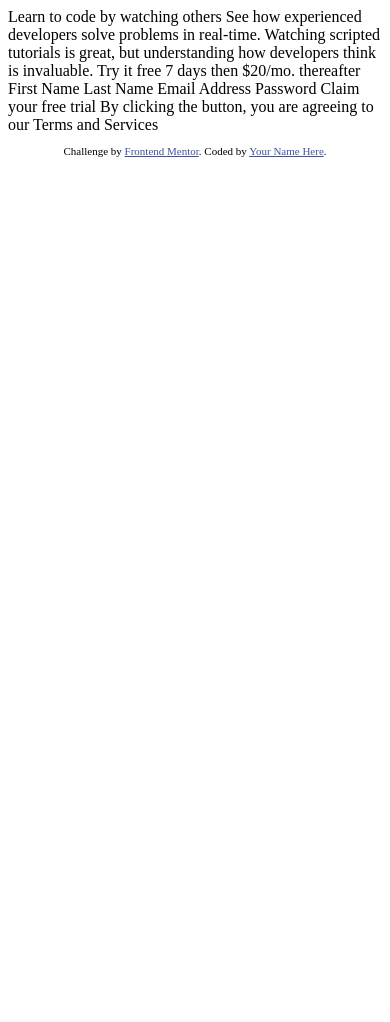
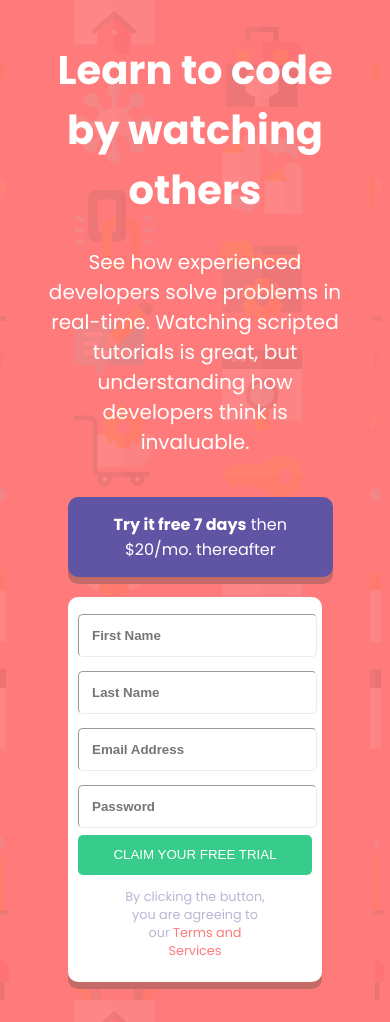
Before and after one commit to Giederius/FrontEndMentorChallenges, a plain HTML site: page 6.intro-component-with-signup-form/index.html in a window 390 px wide. Before the commit the page ends 844 px from the top, so only its background shows below. Drawn offline with Linux system fonts and the light colour scheme.

Commit message:
desktop responsive

```diff
--- a/6.intro-component-with-signup-form/index.html
+++ b/6.intro-component-with-signup-form/index.html
@@ -1,42 +1,77 @@
 <!DOCTYPE html>
 <html lang="en">
   <head>
-  <meta charset="UTF-8">
-  <meta name="viewport" content="width=device-width, initial-scale=1.0"> <!-- displays site properly based on user's device -->
+    <meta charset="UTF-8" />
+    <meta name="viewport" content="width=device-width, initial-scale=1.0" />
+    <!-- displays site properly based on user's device -->
 
-  <link rel="icon" type="image/png" sizes="32x32" href="./images/favicon-32x32.png">
+    <link
+      rel="icon"
+      type="image/png"
+      sizes="32x32"
+      href="./images/favicon-32x32.png"
+    />
 
     <title>Frontend Mentor | Intro component with sign up form</title>
 
     <!-- Feel free to remove these styles or customise in your own stylesheet 👍 -->
-  <style>
-    .attribution { font-size: 11px; text-align: center; }
-    .attribution a { color: hsl(228, 45%, 44%); }
-  </style>
+    <link rel="stylesheet" href="style.css" />
   </head>
   <body>
+    <div class="main-text">
+      <h1>Learn to code by watching others</h1>
+      <p>
+        See how experienced developers solve problems in real-time. Watching
+        scripted tutorials is great, but understanding how developers think is
+        invaluable.
+      </p>
+    </div>
+    <div class="form">
+      <div class="purple">
+        <p>
+          <span> Try it free 7 days</span> then <br />
+          $20/mo. thereafter
+        </p>
+      </div>
+      <div class="form-container">
+        <form action="POST" name="form">
+          <input
+            type="text"
+            name="firstname"
+            placeholder="First Name"
+            required
+          />
+          <input type="text" name="lastname" placeholder="Last Name" />
+          <input
+            id="mail"
+            type="email"
+            name="email"
+            placeholder="Email Address"
+            required
+          />
+          <input
+            type="password"
+            name="password"
+            placeholder="Password"
+            required
+          />
+          <button type="submit" id="submit-btn">Claim your free trial</button>
+        </form>
+        <p id="tc">
+          By clicking the button, you are agreeing to our
+          <span>Terms and Services</span>
+        </p>
+      </div>
+    </div>
+    <!-- <footer>
+      <p class="attribution">
+        Challenge by
+        <a href="https://www.frontendmentor.io?ref=challenge" target="_blank"
+          >Frontend Mentor</a
+        >. Coded by <a href="#">Giedrius Mecius</a>.
+      </p>
+    </footer> -->
 
-  Learn to code by watching others
-
-  See how experienced developers solve problems in real-time. Watching scripted tutorials is great,
-  but understanding how developers think is invaluable.
-
-  Try it free 7 days then $20/mo. thereafter
-
-  First Name
-  Last Name
-  Email Address
-  Password
-
-  Claim your free trial
-
-  By clicking the button, you are agreeing to our Terms and Services
-
-  <footer>
-    <p class="attribution">
-      Challenge by <a href="https://www.frontendmentor.io?ref=challenge" target="_blank">Frontend Mentor</a>.
-      Coded by <a href="#">Your Name Here</a>.
-    </p>
-  </footer>
+    <script src="index.js"></script>
   </body>
 </html>
--- /dev/null
+++ b/6.intro-component-with-signup-form/index.js
@@ -0,0 +1,21 @@
+const email = document.getElementById("mail");
+const fname = document.getElementById("firstname");
+
+console.log(fname.validity.valueMissing);
+
+email.addEventListener("input", function (event) {
+  if (email.validity.typeMismatch) {
+    email.setCustomValidity("Looks like this is not an email");
+  } else {
+    email.setCustomValidity("");
+  }
+});
+
+fname.addEventListener("input", function (event) {
+  if (fname.validity.valueMissing) {
+    fname.setCustomValidity("this field cannot be empty");
+    alert(fname);
+  } else {
+    fname.setCustomValidity("");
+  }
+});
--- /dev/null
+++ b/6.intro-component-with-signup-form/style.css
@@ -0,0 +1,126 @@
+@import url("https://fonts.googleapis.com/css2?family=Poppins:wght@400;500;600;700&display=swap");
+
+body {
+  background-color: hsl(0, 100%, 74%);
+  background-image: url(images/bg-intro-mobile.png);
+  background-repeat: repeat;
+
+  font-family: "Poppins", sans-serif;
+  color: white;
+  text-align: center;
+}
+
+/* main text */
+
+.main-text {
+  margin: 40px;
+}
+
+h1 {
+  font-size: 2.5rem;
+}
+
+.main-text p {
+  font-size: 1.25rem;
+  line-height: 1.5;
+}
+
+/* purple button */
+
+.purple {
+  background-color: hsl(248, 32%, 49%);
+  border-radius: 10px;
+  width: 90%;
+  height: 80px;
+  margin: 20px;
+  box-shadow: 0px 7px rgb(196, 107, 104);
+}
+.purple p {
+  text-align: center;
+  padding: 15px;
+  font-weight: 400;
+}
+
+.purple span {
+  font-weight: 700;
+}
+
+/* form */
+
+.form {
+  margin: 40px;
+}
+
+.form-container {
+  background-color: white;
+  margin: 10px 20px;
+  padding: 10px;
+  border-radius: 10px;
+  box-shadow: 0px 7px rgb(196, 107, 104);
+}
+
+/* input fields*/
+
+input {
+  width: 90%;
+  padding: 13px;
+  margin: 7px 0px;
+  color: hsl(249, 10%, 26%);
+  font-weight: 600;
+  border-radius: 5px;
+  border-color: rgb(236, 236, 236);
+  border-width: 1px;
+}
+
+input:active {
+  outline-color: rgb(196, 107, 104);
+}
+
+input:focus {
+  outline-color: hsl(249, 10%, 26%);
+}
+
+#submit-btn {
+  width: 100%;
+  background-color: hsl(154, 59%, 51%);
+  color: white;
+  border: none;
+  border-radius: 5px;
+  height: 40px;
+  text-transform: uppercase;
+}
+
+#tc {
+  font-size: 0.8rem;
+  color: hsl(246, 25%, 77%);
+  padding: 0px 45px;
+}
+
+#tc span {
+  color: hsl(0, 100%, 74%);
+}
+
+/* attribution */
+.attribution {
+  font-size: 11px;
+  text-align: center;
+}
+.attribution a {
+  color: hsl(228, 45%, 44%);
+}
+
+@media screen and (min-width: 800px) {
+  body {
+    display: grid;
+    grid-template-columns: 1fr 1fr;
+  }
+
+  .main-text {
+    text-align: left;
+    align-self: center;
+  }
+
+  .form {
+    align-self: center;
+  }
+}
```
Also changed, not shown: 1 other file. Lines whose indentation alone changed are shown as unchanged.
